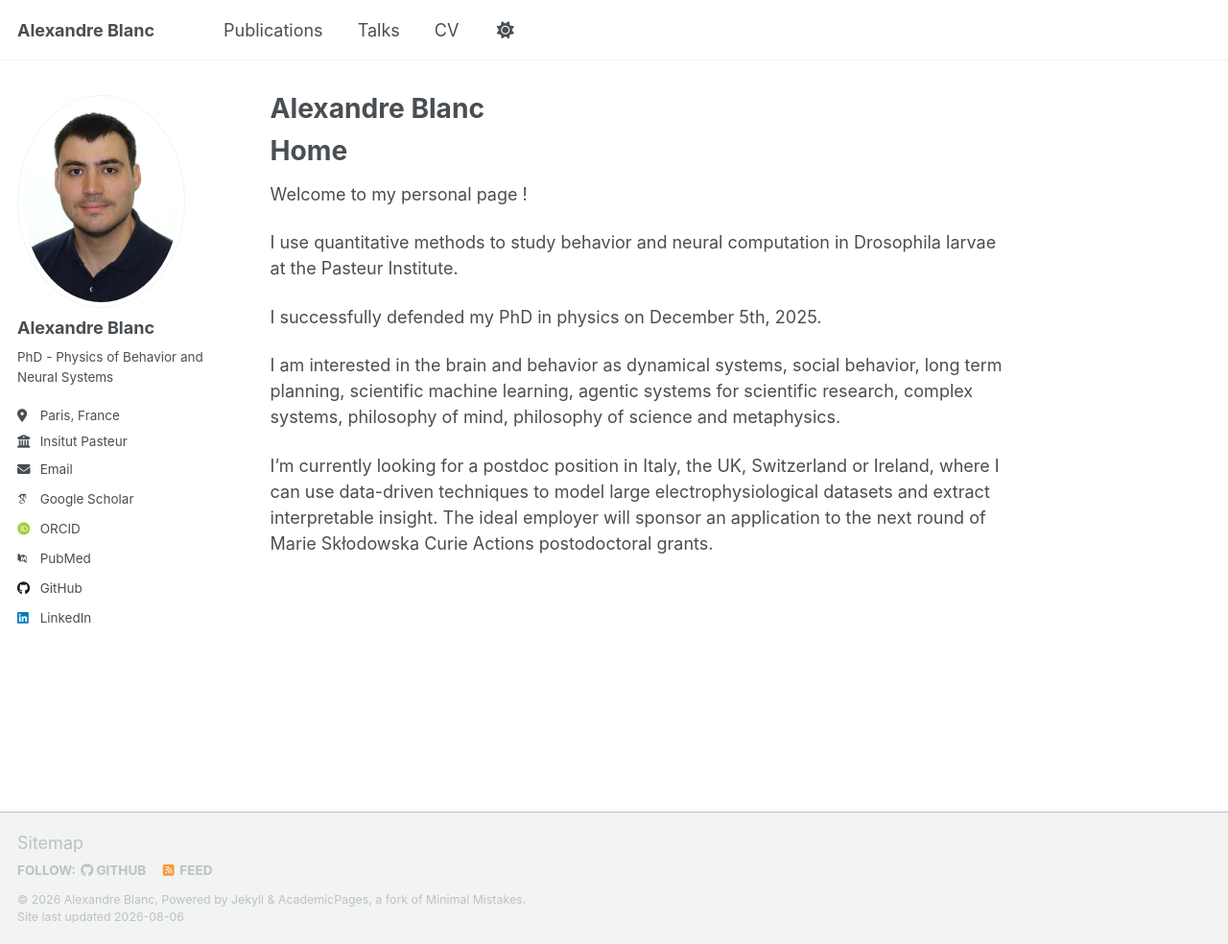
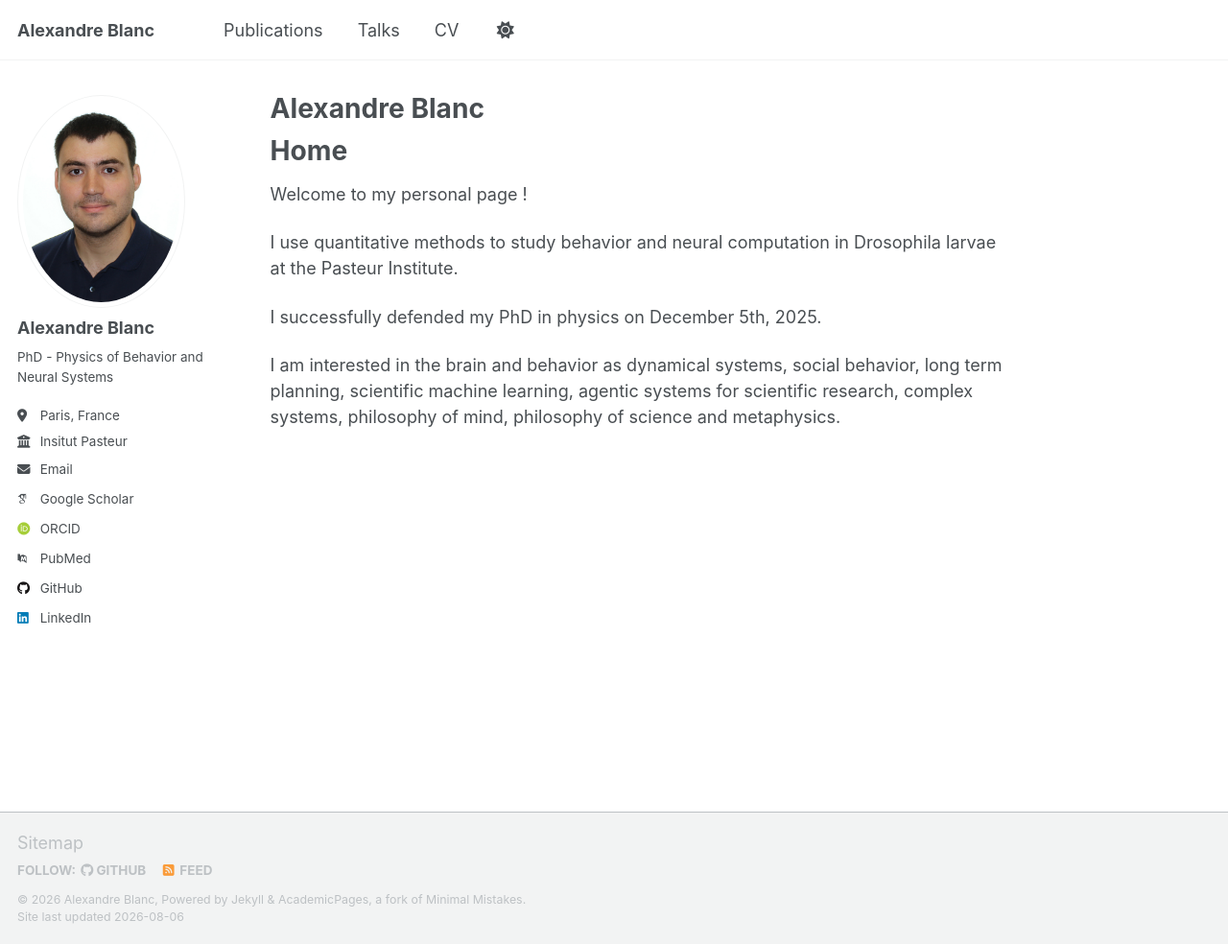
Before and after one commit to aleblanc30/aleblanc30.github.io, a Jekyll site: the page built from _pages/about.md, in a window 1280 px wide and 984 px high. Shown: the whole window at 96% size. Built offline with Jekyll 4.4.1, drawn with Linux system fonts in a browser that asks for light colours; some web fonts are replaced; a script that is not in the unit is left out.

Commit message:
Update about.md to remove postdoc details
Removed postdoc position details and added a newline at the end of the file.

```diff
--- a/_pages/about.md
+++ b/_pages/about.md
@@ -16,5 +16,3 @@ I use quantitative methods to study behavior and neural computation in Drosophil
 I successfully defended my PhD in physics on December 5th, 2025.
 
 I am interested in the brain and behavior as dynamical systems, social behavior, long term planning, scientific machine learning, agentic systems for scientific research, complex systems, philosophy of mind, philosophy of science and metaphysics.
-
-I'm currently looking for a postdoc position in Italy, the UK, Switzerland or Ireland, where I can use data-driven techniques to model large electrophysiological datasets and extract interpretable insight. The ideal employer will sponsor an application to the next round of Marie Skłodowska Curie Actions postodoctoral grants.
```
